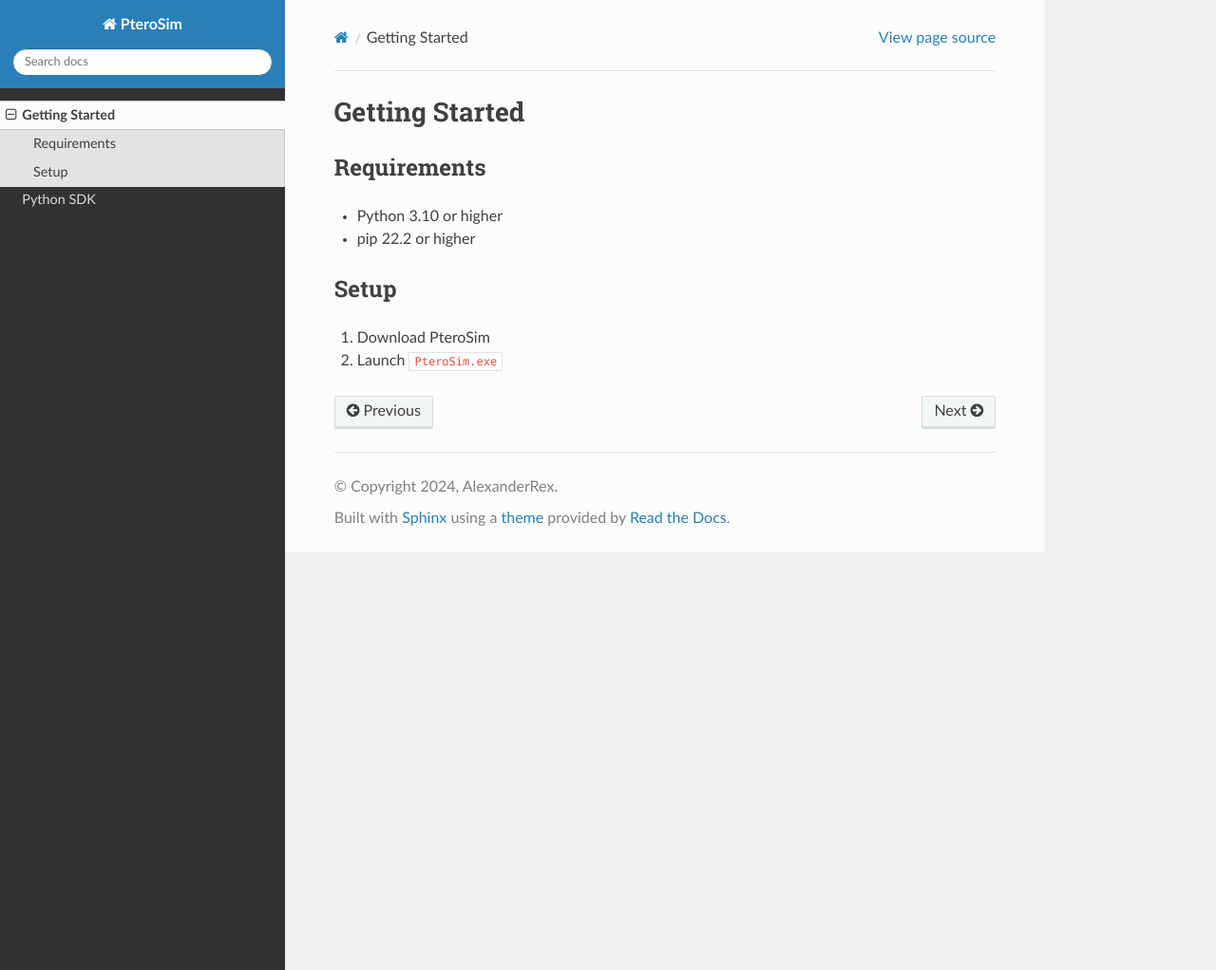
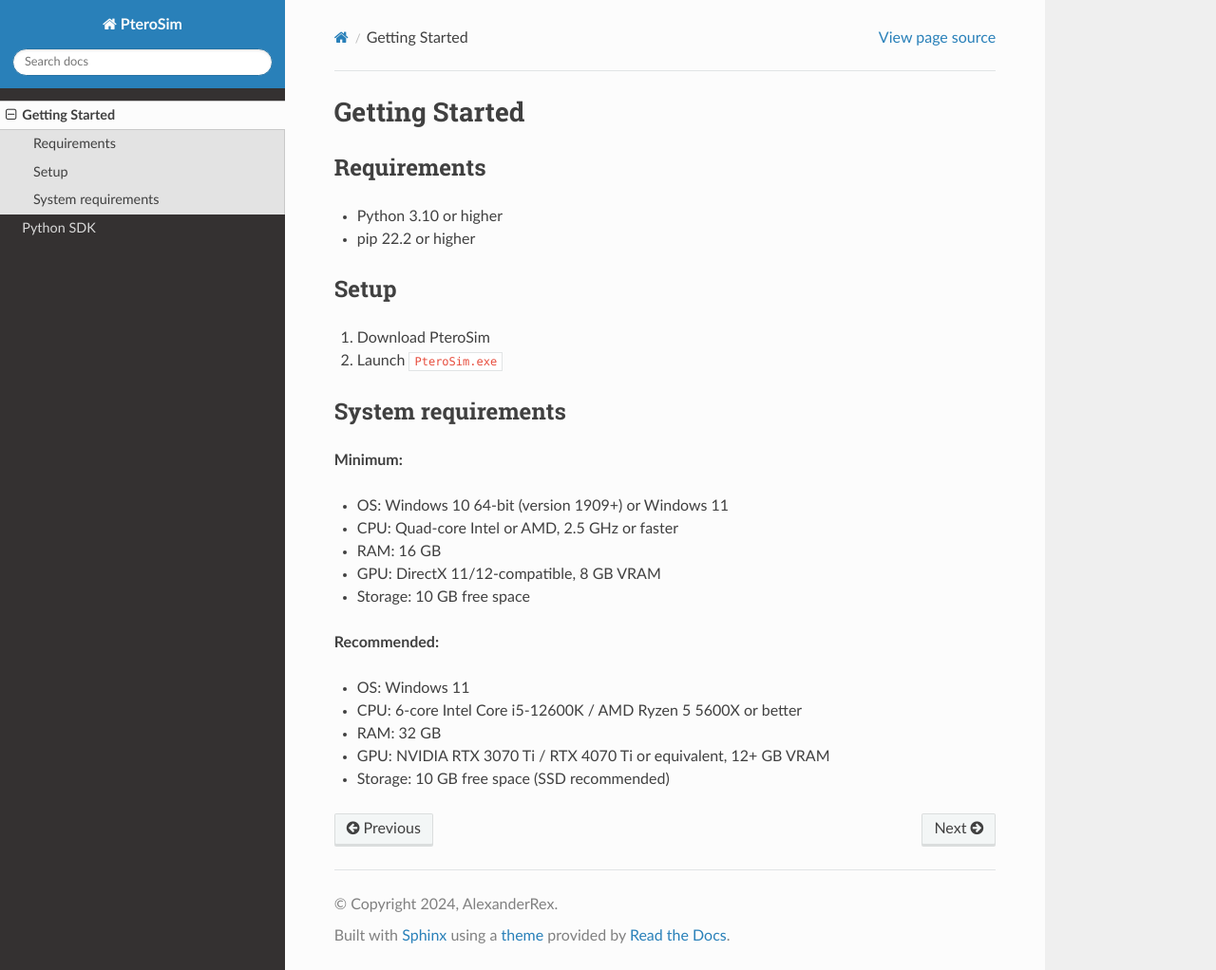
Before and after one commit to AlexanderRex/PteroSimDocs, a Sphinx documentation site: the page built from docs/source/getting_started.rst, in a window 1280 px wide and 1022 px high. Shown: the whole window at 95% size. Built offline with Sphinx 7.4.7 and the Read the Docs theme 3.1.0, drawn with Linux system fonts in a browser that asks for light colours.

Commit message:
added system requirements

```diff
--- a/docs/source/getting_started.rst
+++ b/docs/source/getting_started.rst
@@ -12,3 +12,22 @@
 
 1. Download PteroSim
 2. Launch ``PteroSim.exe``
+
+System requirements
+-------------------
+
+**Minimum:**
+
+* OS: Windows 10 64-bit (version 1909+) or Windows 11
+* CPU: Quad-core Intel or AMD, 2.5 GHz or faster
+* RAM: 16 GB
+* GPU: DirectX 11/12-compatible, 8 GB VRAM
+* Storage: 10 GB free space
+
+**Recommended:**
+
+* OS: Windows 11
+* CPU: 6-core Intel Core i5-12600K / AMD Ryzen 5 5600X or better
+* RAM: 32 GB
+* GPU: NVIDIA RTX 3070 Ti / RTX 4070 Ti or equivalent, 12+ GB VRAM
+* Storage: 10 GB free space (SSD recommended)
```
